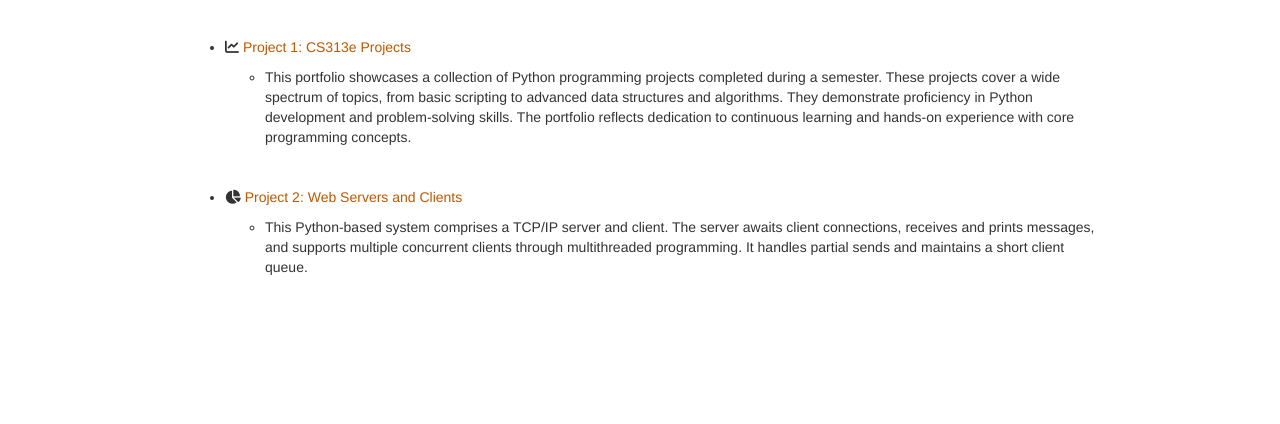
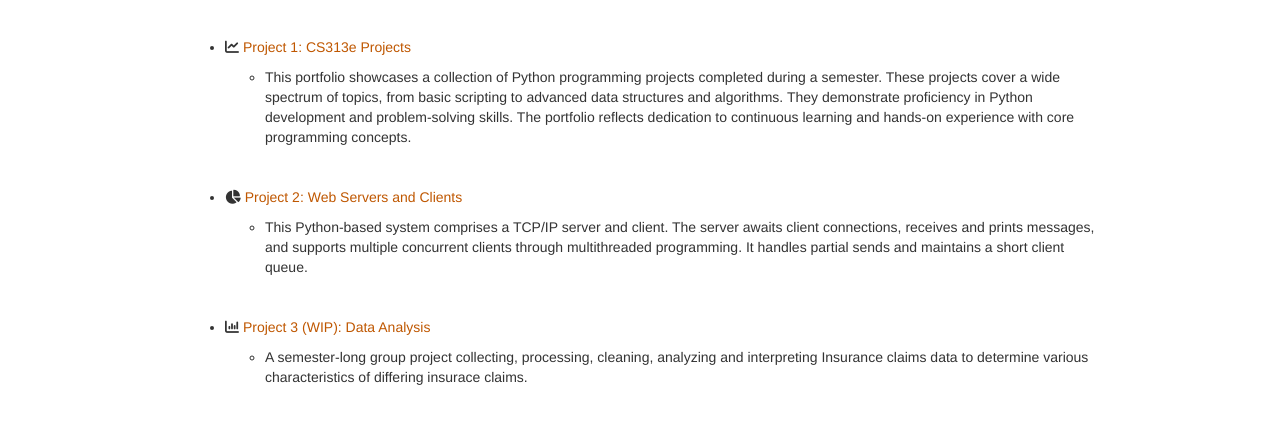
Before and after one commit to simaaksidd/simaaksidd.github.io, a plain HTML site: page portfolio.html in a window 1280 px wide. Shown: the part 160-584 px from the top of the page. Drawn offline with nearby package versions, Linux system fonts and the light colour scheme; some packages are replaced by stand-ins of ours.

Commit message:
add project 3

```diff
--- a/portfolio.html
+++ b/portfolio.html
@@ -302,6 +302,14 @@ href="https://github.com/simaaksidd/Echo_server_client">Project 2: Web Servers a
 <li>This Python-based system comprises a TCP/IP server and client. The server awaits client connections, receives and prints messages, and supports multiple concurrent clients through multithreaded programming. It handles partial sends and maintains a short client queue.</li>
 </ul></li>
 </ul>
+<p><br></p>
+<ul>
+<li><p><i class="fa fa-bar-chart-o"> </i> <a
+href="https://github.com/simaaksidd/Insurance_Claims">Project 3 (WIP): Data Analysis </a></p>
+<ul>
+<li>A semester-long group project collecting, processing, cleaning, analyzing and interpreting Insurance claims data to determine various characteristics of differing insurace claims.</li>
+</ul></li>
+</ul>
 
 
 
```
